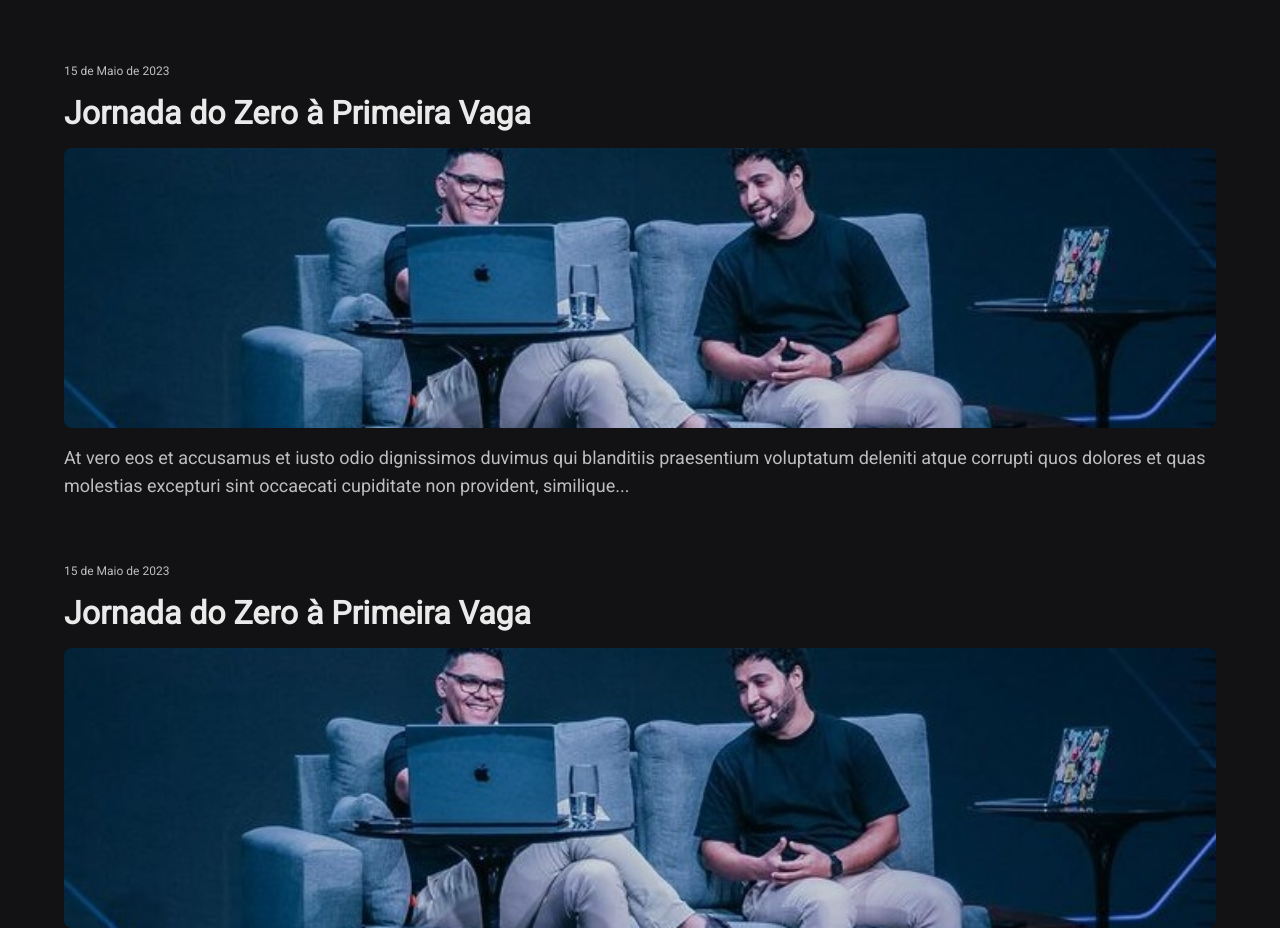
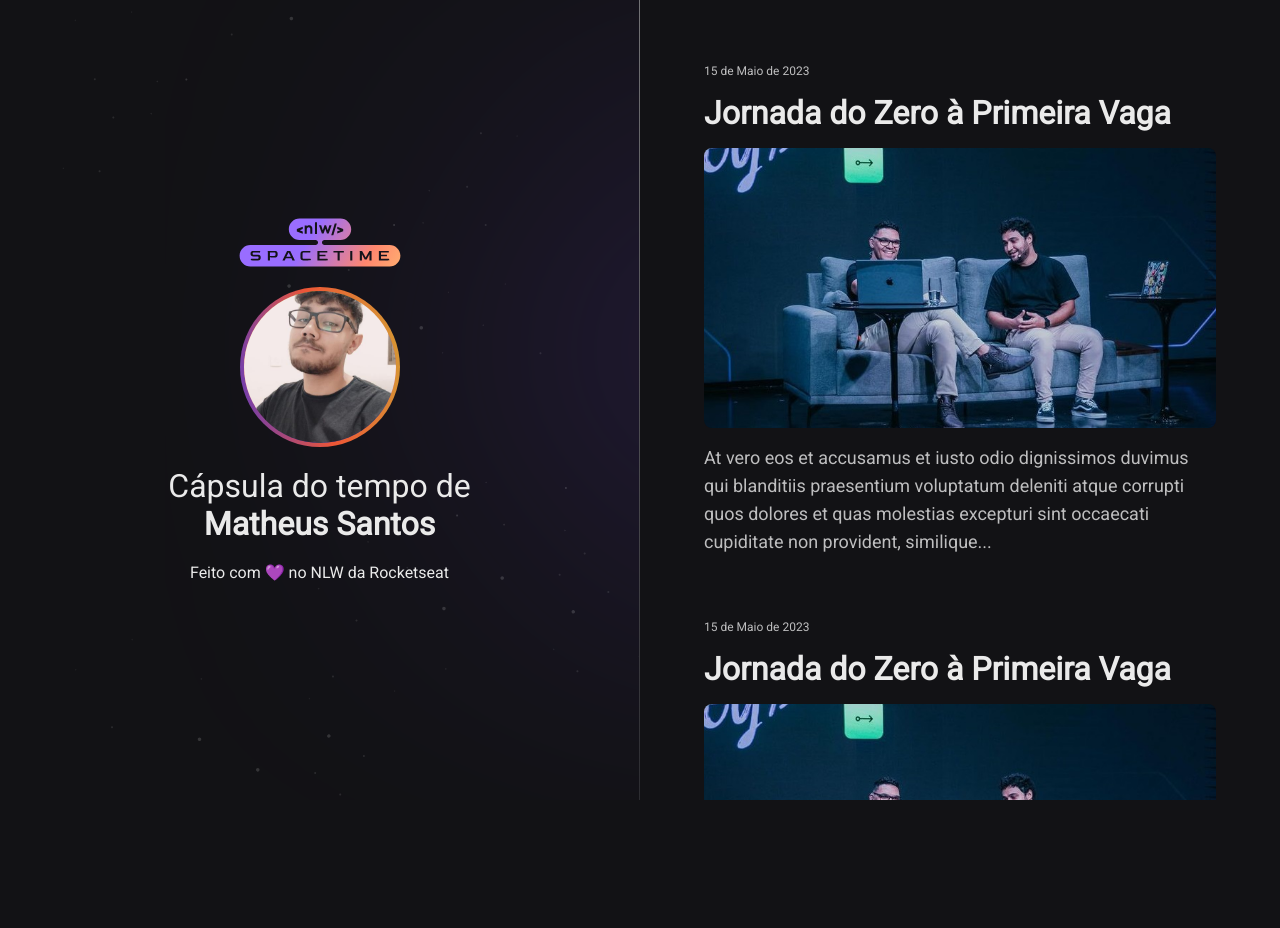
Before and after one commit to Setthing/Projetos, a plain HTML site: page index.html in a window 1280 px wide. Shown: the top 928 px of the page. After the commit the page ends 800 px from the top, so only its background shows below. Drawn offline with Linux system fonts and the light colour scheme.

Commit message:
feat:add aside and img

```diff
--- a/index.html
+++ b/index.html
@@ -18,6 +18,17 @@
     <title>NLW Spacetime</title>
   </head>
   <body>
+    <aside>
+      <img src="./assets/logo.svg" alt="Logo NLW Spacetime">
+      <img src="./assets/102839908.jpg" alt="Foto do Matheus">
+
+      <p>Cápsula do tempo de <br/>
+        <strong>Matheus Santos</strong>
+      </p>
+
+      <span>Feito com 💜 no NLW da Rocketseat</span>
+    </aside>
+
     <nav>
       <a href="https://github.com/Setthing" target="_blank" class="memory">
         <small>15 de Maio de 2023</small>
--- a/styles.css
+++ b/styles.css
@@ -8,10 +8,17 @@ body {
   background-color: #121215;
   color: #eaeaea;
   font-family: "Roboto", sans-serif;
+  display: grid;
+  grid-template-areas: "profile timeline";
+  grid-template-columns: 1fr 1fr;
+  grid-template-rows: 100vh;
+
 }
 
 nav {
   padding: 64px;
+  grid-area: timeline;
+  overflow-y: scroll;
 }
 
 .memory {
@@ -44,3 +51,44 @@ nav {
   color: #bebebf;
   line-height: 28px;
 }
+
+aside {
+  grid-area: profile;
+
+  display: flex;
+  flex-direction: column;
+  align-items: center;
+  justify-content: center;
+  gap: 20px;
+
+  border-right: 1px solid;
+  border-image: linear-gradient(#727275, #2c2c31) 1;
+
+  background-image: url(./assets/background.svg);
+  background-position: top right;
+  background-repeat: no-repeat;
+  background-size: auto 100%;
+
+
+
+}
+
+aside img:nth-child(2) {
+
+width: 160px;
+height: 160px;
+border-radius: 50%;
+border: 4px solid transparent;
+background: linear-gradient(#d39e33, #ed5636, #633bbc) padding-box,
+   linear-gradient(260deg,#d39e33, #ed5636, #633bbc) border-box;
+}
+
+aside p {
+  font-size: 32px;
+  text-align: center;
+}
+
+aide span {
+  fonte: size 12px;
+  color: #9e9ea0;
+}
```
Also changed, not shown: assets/102839908.jpg (added), assets/background.svg (added), assets/logo.svg (added).
